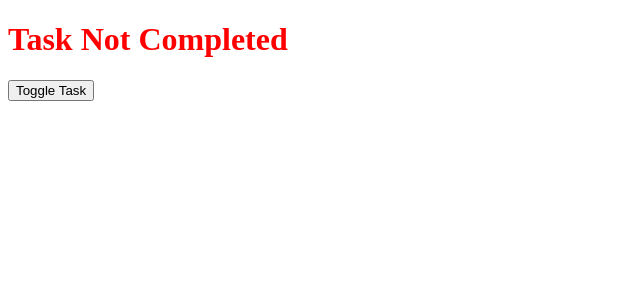
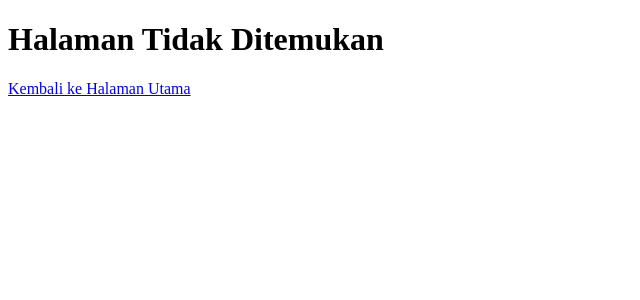
Before and after one commit to Ray-Auditore/React, a React (Vite) app in the folder react/vite-project/: page /Second in a window 1280 px wide. Shown: the top 300 px of the page, without its empty margins (0-640 px from the left). Built offline with nearby package versions, Linux system fonts and the light colour scheme.

Commit message:
tugas 11

```diff
--- a/react/vite-project/package.json
+++ b/react/vite-project/package.json
@@ -11,7 +11,8 @@
   },
   "dependencies": {
     "react": "^18.3.1",
-    "react-dom": "^18.3.1"
+    "react-dom": "^18.3.1",
+    "react-router-dom": "^7.1.1"
   },
   "devDependencies": {
     "@eslint/js": "^9.13.0",
--- a/react/vite-project/src/main.jsx
+++ b/react/vite-project/src/main.jsx
@@ -18,11 +18,13 @@ import TextLogger from "./meeting10/praktek/praktek3.jsx";
 import { StatusBar } from "./meeting11/11.jsx";
 import { GantiTema } from "./meeting11/praktek/no1.jsx";
 import App2 from "./meeting11/praktek/no2.jsx";
+import App20 from "./meeting12/coba.jsx";
+import Ap21 from "./meeting12/praktek/no1.jsx";
 
 
 
 createRoot(document.getElementById("root")).render(
   <StrictMode>
-    <App2/>
+    <Ap21/>
   </StrictMode>
 );
--- /dev/null
+++ b/react/vite-project/src/meeting12/coba.jsx
@@ -0,0 +1,50 @@
+import { createBrowserRouter, RouterProvider, Link } from "react-router-dom";
+
+// Komponen untuk halaman utama
+function CobaRouter() {
+  return (
+    <div>
+      <h2>Halaman Utama</h2>
+      <Link
+        to="/Second"
+        className="bg-blue-500 hover:bg-blue-700 text-white font-bold py-2 px-4 rounded"
+      >
+        Go to Second Place
+      </Link>
+    </div>
+  );
+}
+
+// Komponen untuk halaman kedua
+function SecondPlace() {
+  return (
+    <div>
+      <h2>Halaman Kedua</h2>
+      <Link
+        to="/"
+        className="bg-blue-500 hover:bg-blue-700 text-white font-bold py-2 px-4 rounded"
+      >
+        Back to Home
+      </Link>
+    </div>
+  );
+}
+
+// Router konfigurasi
+const router = createBrowserRouter([
+  {
+    path: "/",
+    element: <CobaRouter />,
+  },
+  {
+    path: "/Second",
+    element: <SecondPlace />,
+  },
+]);
+
+// Komponen utama aplikasi
+function App20() {
+  return <RouterProvider router={router} />;
+}
+
+export default App20;
--- /dev/null
+++ b/react/vite-project/src/meeting12/praktek/no1.jsx
@@ -0,0 +1,50 @@
+import React from "react";
+import { createBrowserRouter, RouterProvider, Link } from "react-router-dom";
+
+function HomePage() {
+  return (
+    <div>
+      <h1>Ini Adalah Halaman Utama</h1>
+      <Link to="/about">Pergi ke Halaman About</Link>
+    </div>
+  );
+}
+
+function AboutPage() {
+  return (
+    <div>
+      <h1>Ini Adalah Halaman About</h1>
+      <Link to="/">Kembali ke Halaman Utama</Link>
+    </div>
+  );
+}
+
+function ErrorPage() {
+  return (
+    <div>
+      <h1>Halaman Tidak Ditemukan</h1>
+      <Link to="/">Kembali ke Halaman Utama</Link>
+    </div>
+  );
+}
+
+const router = createBrowserRouter([
+  {
+    path: "/",
+    element: <HomePage />,
+  },
+  {
+    path: "/about",
+    element: <AboutPage />,
+  },
+  {
+    path: "*",
+    element: <ErrorPage />,
+  },
+]);
+
+function Ap21() {
+  return <RouterProvider router={router} />;
+}
+
+export default Ap21;
```
Also changed, not shown: 1 other file (tests, documents, lock files or other folders).
